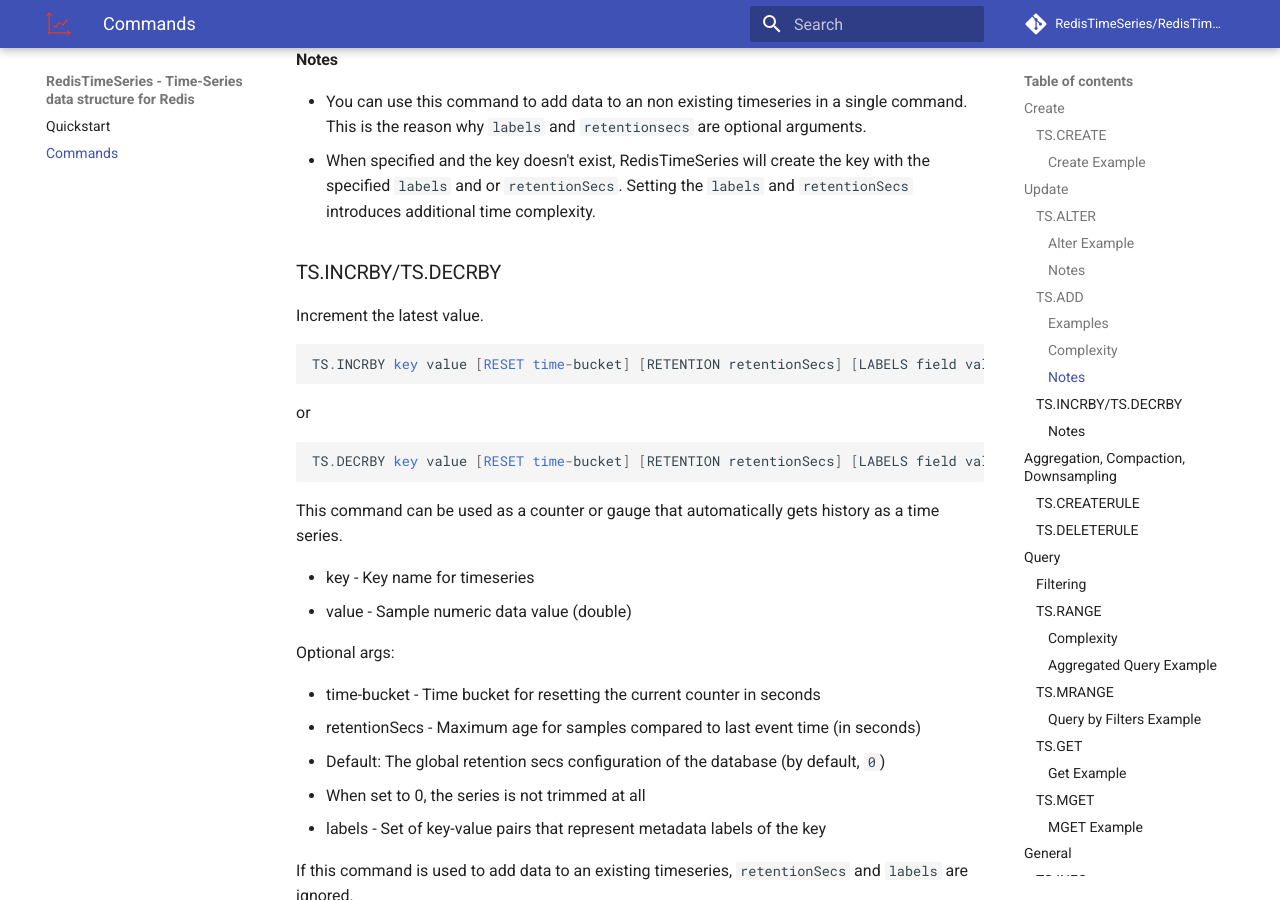
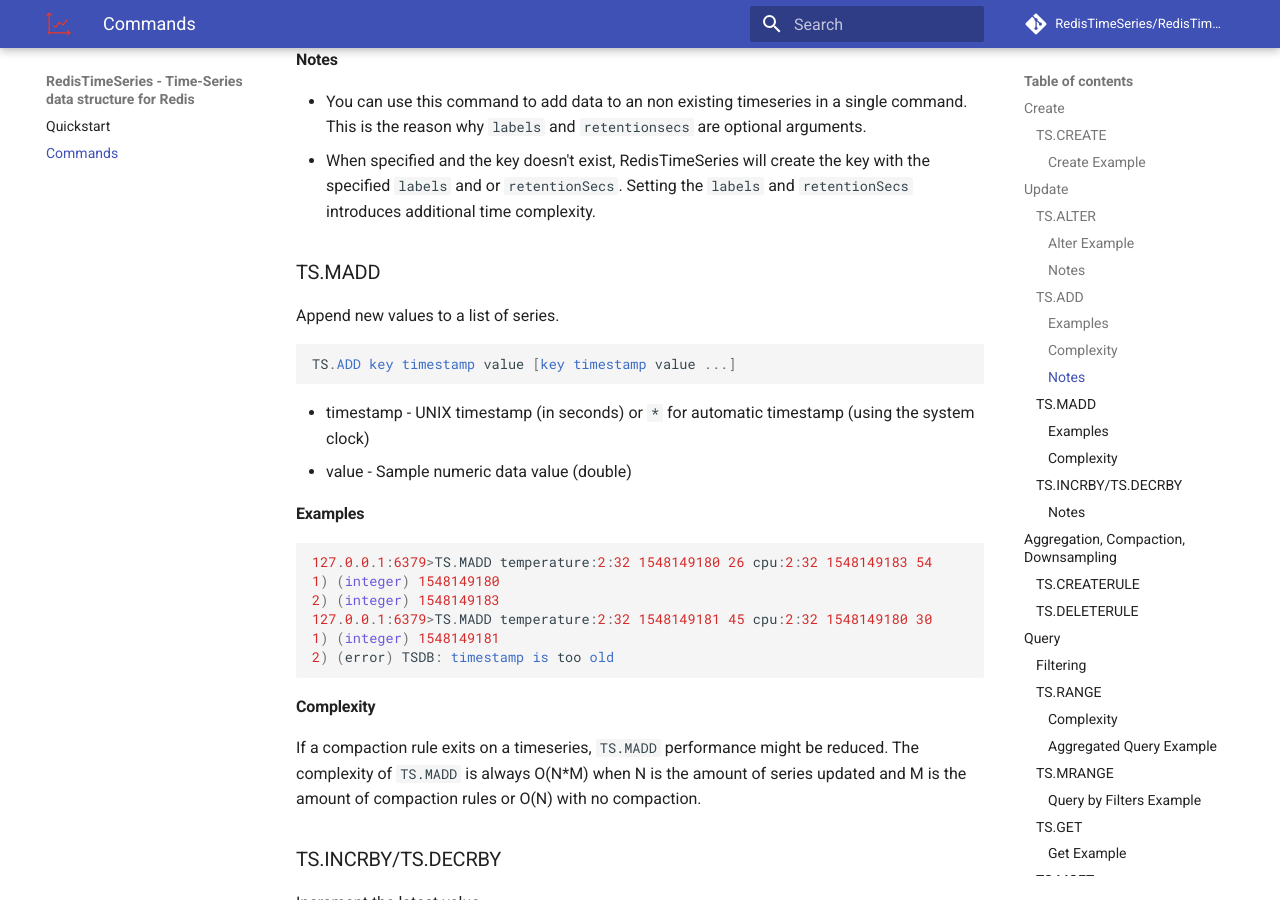
Before and after one commit to RedisTimeSeries/RedisTimeSeries, an MkDocs documentation site: the page built from docs/commands.md, in a window 1280 px wide and 900 px high, scrolled down 2007 px. Built offline with MkDocs 1.6.1 and Material for MkDocs 9.7.7, drawn with Linux system fonts in a browser that asks for light colours; comment, search, counter and statistics services are not loaded; old or Windows-style settings are respelled for this version of MkDocs.

Commit message:
add documentation

````diff
--- a/docs/commands.md
+++ b/docs/commands.md
@@ -89,6 +89,32 @@
   This is the reason why `labels` and `retentionsecs` are optional arguments.
 - When specified and the key doesn't exist, RedisTimeSeries will create the key with the specified `labels` and or `retentionSecs`.
   Setting the `labels` and `retentionSecs` introduces additional time complexity.
+
+### TS.MADD
+
+Append new values to a list of series.
+
+```sql
+TS.ADD key timestamp value [key timestamp value ...]
+```
+
+* timestamp - UNIX timestamp (in seconds) or `*` for automatic timestamp (using the system clock)
+* value - Sample numeric data value (double)
+
+#### Examples
+```sql
+127.0.0.1:6379>TS.MADD temperature:2:32 1548149180 26 cpu:2:32 1548149183 54
+1) (integer) 1548149180
+2) (integer) 1548149183
+127.0.0.1:6379>TS.MADD temperature:2:32 1548149181 45 cpu:2:32 1548149180 30
+1) (integer) 1548149181
+2) (error) TSDB: timestamp is too old
+```
+
+#### Complexity
+
+If a compaction rule exits on a timeseries, `TS.MADD` performance might be reduced.
+The complexity of `TS.MADD` is always O(N*M) when N is the amount of series updated and M is the amount of compaction rules or O(N) with no compaction.
 
 ### TS.INCRBY/TS.DECRBY
 
````
